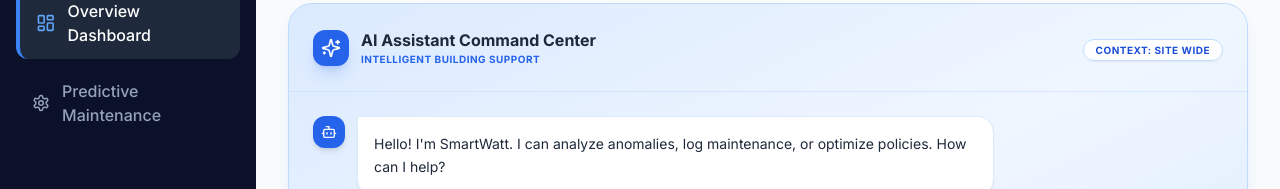
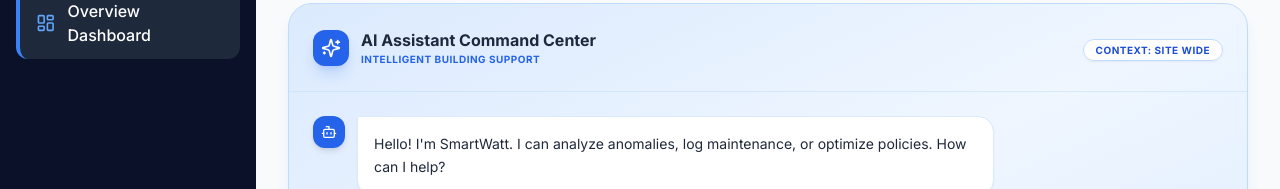
Before and after one commit to DeamosV1415/Energy-AI, a React (Vite) app: page / in a window 1280 px wide. Shown: the part 167-356 px from the top of the page. Built offline with nearby package versions, Linux system fonts and the light colour scheme; no server answers.

Commit message:
feat: Remove unused settings link from sidebar
The "Predictive Maintenance" link was removed from the sidebar navigation as it is not currently implemented or utilized in the dashboard.

```diff
--- a/components/Sidebar.tsx
+++ b/components/Sidebar.tsx
@@ -1,6 +1,6 @@
 
 import React from 'react';
-import { LayoutDashboard, Settings, Lightbulb, ShieldCheck } from 'lucide-react';
+import { LayoutDashboard, Lightbulb, ShieldCheck } from 'lucide-react';
 
 const Sidebar: React.FC = () => {
   return (
@@ -18,10 +18,6 @@ const Sidebar: React.FC = () => {
         <a href="#" className="flex items-center gap-3 bg-[#1e293b] text-white px-4 py-3 rounded-xl border-l-4 border-blue-500 transition-all">
           <LayoutDashboard className="w-5 h-5 text-blue-400" />
           <span className="font-medium">Overview Dashboard</span>
-        </a>
-        <a href="#" className="flex items-center gap-3 text-slate-400 hover:text-white px-4 py-3 rounded-xl transition-all">
-          <Settings className="w-5 h-5" />
-          <span className="font-medium">Predictive Maintenance</span>
         </a>
       </nav>
 
```
